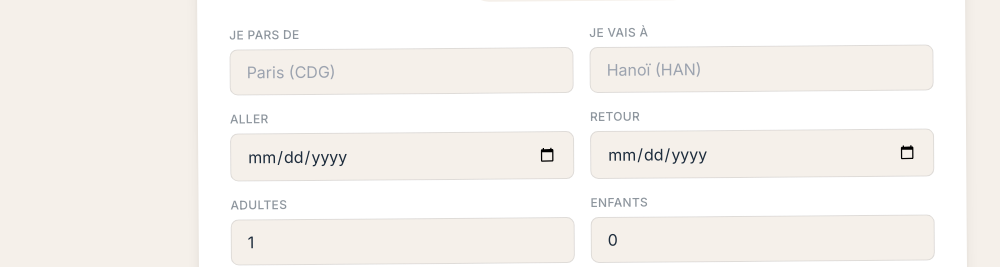
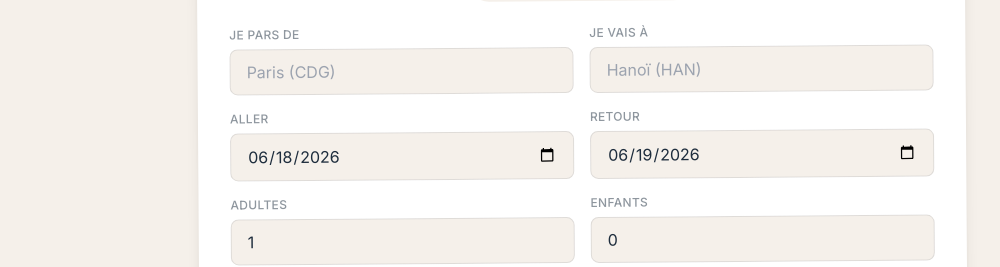
Before and after one commit to ganserecoulibaly/LVPTLanding, a React (Vite) app: page / in a window 1280 px wide. Shown: the part 1205-1472 px from the top of the page, without its empty margins (57-1057 px from the left). Built offline with nearby package versions, Linux system fonts and the light colour scheme; a web font is replaced by a local one.

Commit message:
Update FlightHotelSearch.jsx
fix date aller et retour

```diff
--- a/src/components/FlightHotelSearch.jsx
+++ b/src/components/FlightHotelSearch.jsx
@@ -4,11 +4,25 @@ import AirportAutocomplete from './AirportAutocomplete'
 // 👉 Remplace cette clé par la tienne, générée sur https://web3forms.com/
 const WEB3FORMS_KEY = '130e4580-30bb-453f-9d8e-040faa4698f3'
 
+// Calcule la date du jour et J+1 au format AAAA-MM-JJ (format attendu par <input type="date">)
+function getDefaultDates() {
+  const today = new Date()
+  const tomorrow = new Date(today)
+  tomorrow.setDate(today.getDate() + 1)
+
+  const format = (d) => d.toISOString().split('T')[0] // -> "2026-06-26"
+
+  return {
+    aller: format(today),
+    retour: format(tomorrow),
+  }
+}
+
 const emptyForm = {
   origine: '',
   destination: '',
-  aller: '',
-  retour: '',
+  aller: getDefaultDates().aller,
+  retour: getDefaultDates().retour,
   adultes: 1,
   enfants: 0,
   prenom: '',
```
